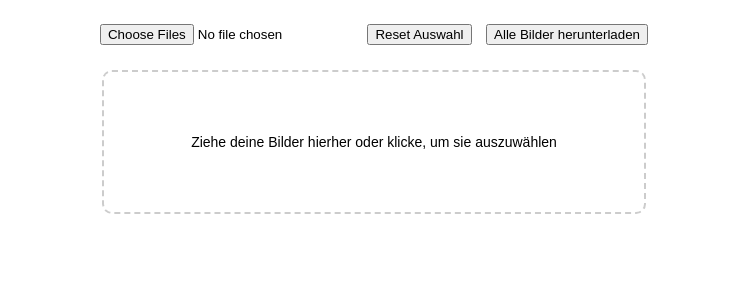
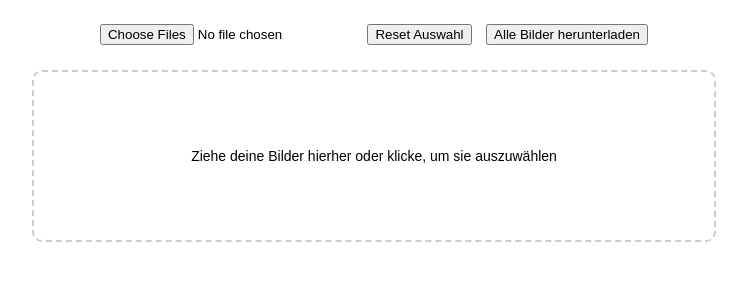
Before and after one commit to MarzioCostantini/bilder_merger, a plain HTML site: page index.html in a window 1280 px wide. Shown: the part 81-362 px from the top of the page, without its empty margins (266-1013 px from the left). Drawn offline with nearby package versions, Linux system fonts and the light colour scheme.

Commit message:
add CSS 2

```diff
--- a/index.html
+++ b/index.html
@@ -46,8 +46,8 @@
             border: 2px dashed #ccc;
             border-radius: 10px;
             padding: 20px;
-            width: 500px;
-            height: 100px;
+            width: 50vw;
+            height: 10vw;
             text-align: center;
             margin-bottom: 20px;
             transition: border-color 0.3s;
```
